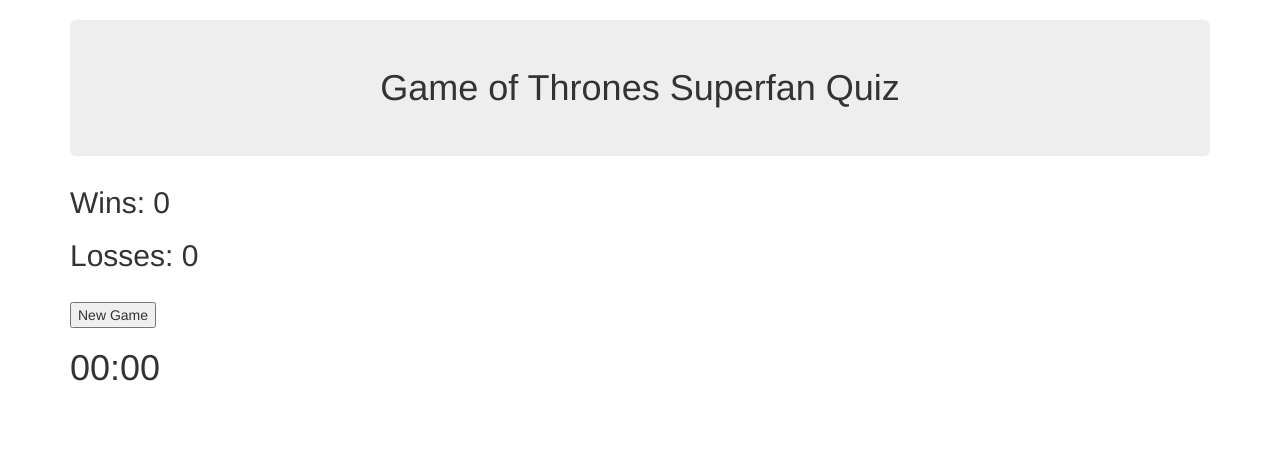
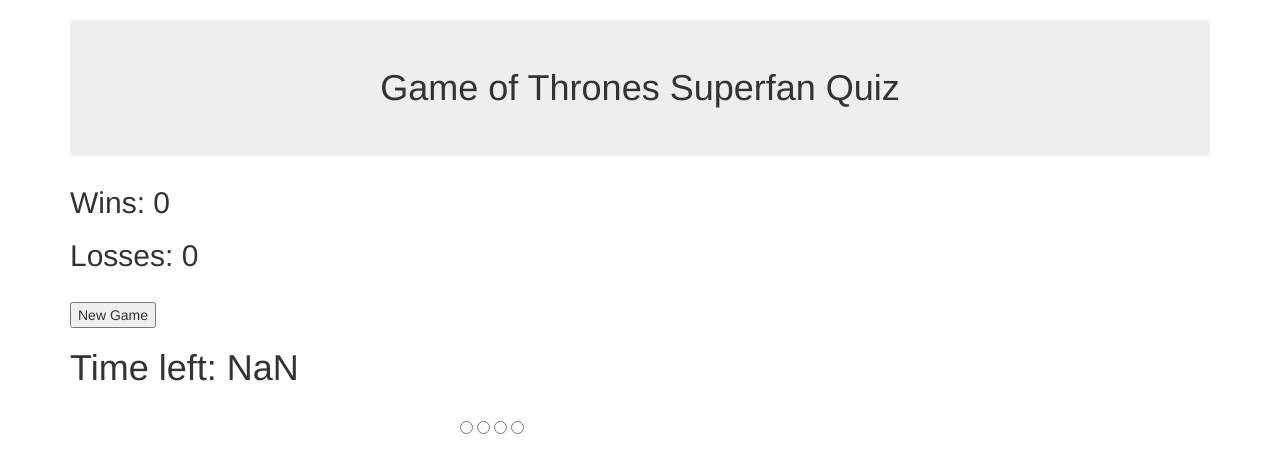
Before and after one commit to zazilalbaro/TriviaGame, a plain HTML site: page index.html in a window 1280 px wide. Both pictures are taken after a click on the button "New Game". Drawn offline with nearby package versions, Linux system fonts and the light colour scheme.

Commit message:
more progress

```diff
--- a/assets/javascript/app.js
+++ b/assets/javascript/app.js
@@ -2,61 +2,125 @@ window.onload = function() {
 
 	var game = {
 
-	questionObj1 : {
-		question : "What is the name of Jon Snow's Direwolf?",
-		answerA : "White",
-		answerB : "Greyworm",
-		answerC : "Ghost",
-		answerD : "Frey",
-		correctAns : "C"
+		questions: [
+
+			{
+				question: "What is the name of Jon Snow's Direwolf?",
+				answerA: "White",
+				answerB: "Greyworm",
+				answerC: "Ghost",
+				answerD: "Shadow",
+				correctAns: "C"
 			},
 
-	questionObj2 : {
-		question : "What is the Lannister House sigil?",
-		answerA : "Wolf",
-		answerB : "Stag",
-		answerC : "Three-headed red dragon",
-		answerD : "Lion",
-		correctAns : "D"
+			{
+				question: "What is the Lannister House sigil?",
+				answerA: "Wolf",
+				answerB: "Stag",
+				answerC: "Bear",
+				answerD: "Lion",
+				correctAns: "D"
 			},
 
+			{
+				question: "Who was the youngest Stark child?",
+				answerA: "Brandon",
+				answerB: "Arya",
+				answerC: "Rickon",
+				answerD: "Sansa",
+				correctAns: "C"
+			},
+
+			{
+				question: "Which castle belongs to House Frey?",
+				answerA: "The Twins",
+				answerB: "Highgarden",
+				answerC: "The Erie",
+				answerD: "Casterly Rock",
+				correctAns: "A"
+			}
+
+		],
+
+		// questionsArr: ["questionObj1","questionObj2","questionObj3","questionObj4"],
+		currentQuestion: null,
 		wins: 0,
 		losses: 0,
 		gameOn: false,
 		intervalId: null,
-	stopwatch : {
-
-		time : 30,
 
 		start: function() {
-		    if (!game.gameOn) {
-		        game.intervalId = setInterval(game.stopwatch.count, 1000);
-		        game.gameOn = true;
+		    if (!this.gameOn) {
+		        this.intervalId = setInterval(this.stopwatch.count, 1000);
+		        this.stopwatch.start
+		        this.gameOn = true;
+		        this.currentQuestion = this.questions[0];
+		        console.log(this.currentQuestion)
+		        this.updateHTML(0);
 		    };
 		},
+
+		clickedAnswer: function(selectedAns) {
+
+
+		},
+
+		updateHTML: function(currentQuestion) {
+  			$("<h2 #question>").html(this.questions[currentQuestion].question).appendTo(".q&a");
+  			$("#ansA").html(this.questions[currentQuestion].answerA);
+  			$("#ansB").html(this.questions[currentQuestion].answerB);
+  			$("#ansC").html(this.questions[currentQuestion].answerC);
+  			$("#ansD").html(this.questions[currentQuestion].answerD);
+
+  			$("#losses").html("Incorrect Answers: " + this.losses);
+  			$("#wins").html("Correct Answers: " + this.wins);
+
+  			$("#timer").html("Time left: " + this.stopwatch.time);
+  		},
+
+		stopwatch: {
+
+			time: 30,
+
+
 			count: function() {
-    	    game.stopwatch.time--;
-		    $("#timer").html("Time left: " + game.stopwatch.time);
+	    	    this.time--;
+			    $("#timer").html("Time left: " + this.time);
 	  		},
-  		stop: function(intervalId) {
+
+	  		stop: function(time, intervalId) {
 	  			game.losses++;
 	  			clearInterval(game.intervalId);
-  			clearTimeout(game.stopwatch.time);
+	  			timeout(this.time);
 	   			game.gameOn = false;
 	  		},
-  		timeout: setTimeout(function(){
+	  	},
+	  		// timeout: setTimeout(() {
 
-      }, 0);
-	}
-
+	    //   	}, 0),
 
   	}; // end of object
 
 
 
-$("#start").on("click", game.stopwatch.start);
+	$("#start").on("click", function() {
+		game.start();
+	});
 
+	$("input").on("click", function(){
+	    selectedAns = $("input:radio[name='choices']:checked").val();
+	    clickedAnswer(selectedAns);
+	});
 
+	$("input:radio[name='choices']:checked").val();
+
+// when the time runs out
+	// stop the timer
+	// losses++
+	// call next question
+
+// when the user selects an answer
+	//
 
 
 
--- a/index.html
+++ b/index.html
@@ -18,7 +18,18 @@
 		<button id="start">New Game</button>
 		</br>
 		<h1 id="timer">00:00</h1>
-
+		<div class="row">
+			<div class="col-sm-4">
+			</div>
+			<div class="col-sm-4">
+				<h2 id="question"></h2>
+				<input type='radio' name='choices' value='A'><label id="ansA"></label>
+				<input type='radio' name='choices' value='B'><label id="ansB"></label>
+				<input type='radio' name='choices' value='C'><label id="ansC"></label>
+				<input type='radio' name='choices' value='D'><label id="ansD"></label>
+			</div>
+			<div class="col-sm-4">
+		</div>
 	</div>
 </body>
 </html>
```
Lines whose indentation alone changed are shown as unchanged.
